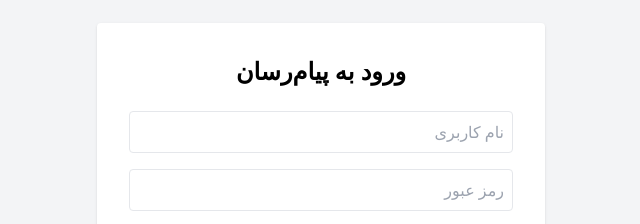
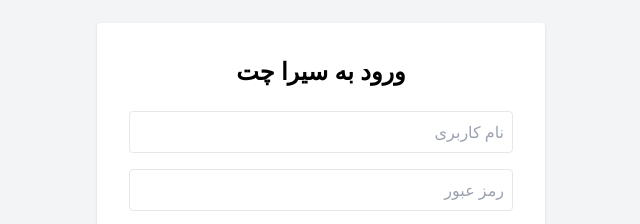
Before and after one commit to sadranoras/sira-chat, a website: page public/login.html in a window 1280 px wide. Shown: the part 219-443 px from the top of the page, 319-959 px from the left. Drawn offline with nearby package versions, Linux system fonts and the light colour scheme.

Commit message:
Update login.html

```diff
--- a/public/login.html
+++ b/public/login.html
@@ -3,12 +3,12 @@
 <head>
   <meta charset="UTF-8" />
   <meta name="viewport" content="width=device-width, initial-scale=1" />
-  <title>ورود | پیام‌رسان</title>
+  <title>ورود | سیرا چت</title>
   <script src="https://cdn.tailwindcss.com"></script>
 </head>
 <body class="bg-gray-100 flex items-center justify-center min-h-screen">
   <div class="bg-white p-8 rounded shadow max-w-md w-full">
-    <h1 class="text-2xl mb-6 text-center font-bold">ورود به پیام‌رسان</h1>
+    <h1 class="text-2xl mb-6 text-center font-bold">ورود به سیرا چت</h1>
     <form id="loginForm" class="flex flex-col gap-4">
       <input
         type="text"
```
